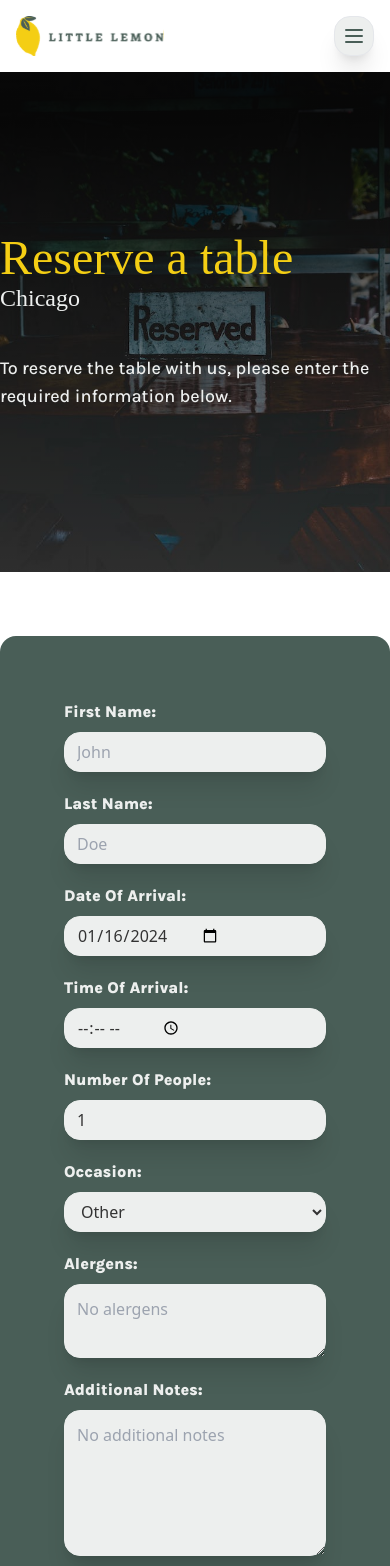
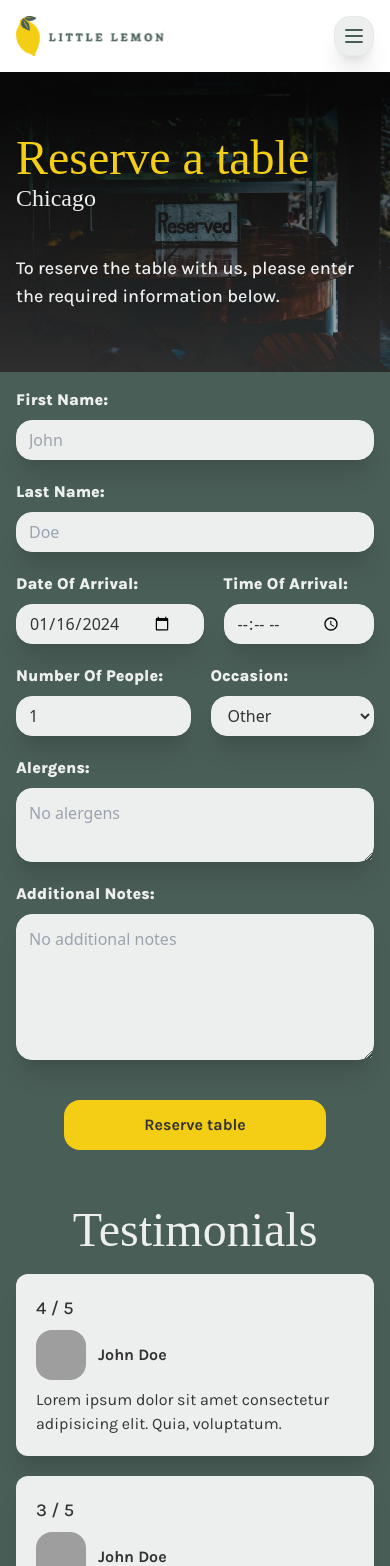
Before and after one commit to KK998/little-lemon-app, a React (Create React App) app: page /reservations in a window 390 px wide. Shown: the top 1566 px of the page. Built offline with nearby package versions, Linux system fonts and the light colour scheme; grey boxes are pictures that could not be loaded; a web font is replaced by a local one.

Commit message:
reservations sections made responsively and fixed button white space

```diff
--- a/src/components/Button.tsx
+++ b/src/components/Button.tsx
@@ -3,7 +3,7 @@ import cn from "../util/cn";
 import colors from "../util/colors";
 import Typography from "./Typography";
 
-const ButtonVariants = cva("h-[50px] py-4 px-20 rounded-2xl max-w-full flex items-center justify-center gap-5 transition-shadow hover:shadow-xl", {
+const ButtonVariants = cva("h-[50px] py-4 px-20 rounded-2xl max-w-full flex items-center justify-center gap-5 transition-shadow hover:shadow-xl whitespace-nowrap", {
     variants: {
         kind: {
             yellow: cn(colors.bg.primary.yellow, colors.text.secondary.black),
--- a/src/components/Hero.tsx
+++ b/src/components/Hero.tsx
@@ -9,9 +9,9 @@ type Props = React.PropsWithChildren<{
 function Hero({ image, children, className, ...props }: Props) {
     return (
         <section data-testid="hero" className={"relative"} {...props}>
-            <img src={image} alt="Hero section placeholder" className="w-full h-[500px] object-cover" />
+            <img src={image} alt="Hero section placeholder" className="w-full h-[300px] md:h-[500px] object-cover" />
             <div role='complementary' aria-hidden="true" className="absolute inset-0 bg-gradient-to-b from-[#000000dd] from-10% to-[#00000033]" />
-            <Container className={cn("absolute inset-0 flex flex-col justify-center", className)}>
+            <Container className={cn("absolute inset-0 flex flex-col justify-center px-4 md:px-0", className)}>
                 {children}
             </Container>
         </section>
--- a/src/pages/Reservations.tsx
+++ b/src/pages/Reservations.tsx
@@ -106,8 +106,8 @@ function ReservationForm() {
                     To reserve the table with us, please enter the required information below.
                 </Typography>
             </Hero>
-            <section className="flex items-center justify-center py-16">
-                <form data-testid="reservation-form" onSubmit={handleFormSubmit} className={cn("container mx-auto flex flex-col gap-5 p-16 shadow-xl rounded-2xl", colors.bg.primary.green)}>
+            <section className="flex items-center justify-center md:py-16">
+                <form data-testid="reservation-form" onSubmit={handleFormSubmit} className={cn("container mx-auto flex flex-col gap-5 p-4 md:p-16 shadow-xl md:rounded-2xl", colors.bg.primary.green)}>
                     <FormRow>
                         <FormField label="First Name" name="firstName" error={formErrors}>
                             <FormField.Input
@@ -234,7 +234,7 @@ function ReservationConfirmation() {
     } = useReservationConfirmation();
 
     return (
-        <Container data-testid="confirmation" className="flex flex-col gap-5 py-16">
+        <Container data-testid="confirmation" className="flex flex-col gap-5 p-4 md:px-0 md:py-16">
             <section className="flex flex-col gap-0">
                 <Typography tag={"h1"} type="Display title" className={colors.text.primary.yellow}>
                     Table reservation
@@ -269,7 +269,7 @@ function ReservationSuccess() {
     const { qrUrl } = useReservationSuccess();
 
     return (
-        <Container data-testid="reservation-success" className="flex flex-col justify-center items-center gap-10 grow h-auto">
+        <Container data-testid="reservation-success" className="flex flex-col justify-center items-center gap-10 grow h-auto py-4 md:py-0">
             <section className="flex flex-col justify-center text-center gap-0">
                 <Typography data-testid="reservation-success--title" tag={"h1"} type="Display title" className={colors.text.primary.yellow}>
                     Thank you for your reservation!
```
